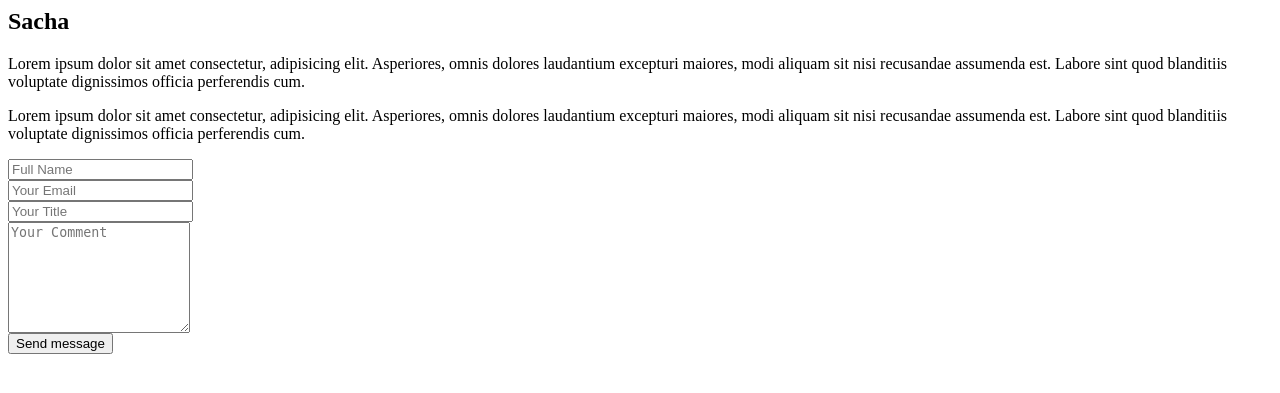
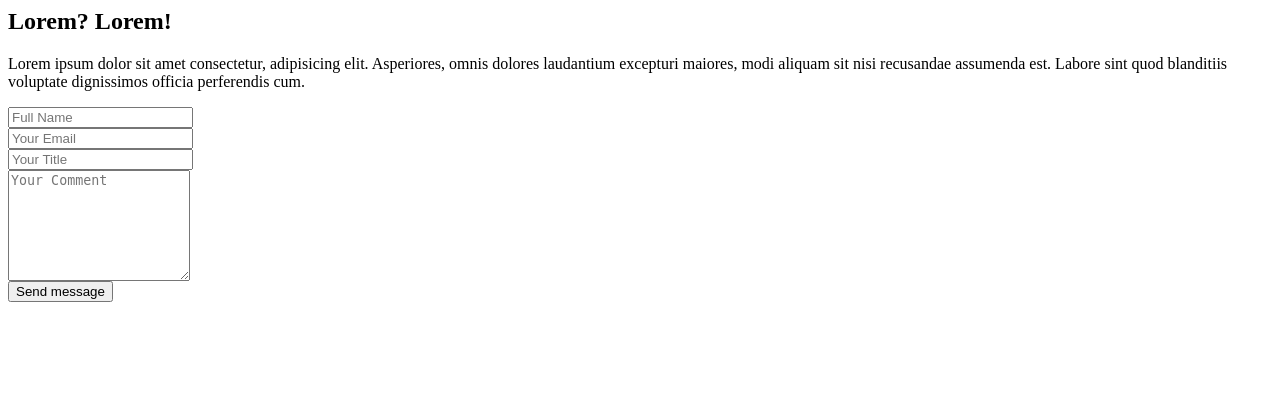
Before and after one commit to Mr-Personne/portfolio-slider, a PHP site: page /contact.php in a window 1280 px wide. Shown: the top 393 px of the page. Run offline with PHP 8.4, Linux system fonts and the light colour scheme.

Commit message:
mise en place de base en terme de style? (base du portfolio en place, contact basique en place, progess bar bootstrap page skills

```diff
--- a/contact.php
+++ b/contact.php
@@ -1,37 +1,34 @@
 <section class="contact">
-  <div class="container-fluid pl-5 pr-5 fade-anim">
+  <div class="container-fluid p-5 fade-anim">
     <div class="container">
       <div class="row">
         <div class="col-3">
-          <h2>Sacha</h2>
-          <p>Lorem ipsum dolor sit amet consectetur, adipisicing elit. Asperiores, omnis dolores
-            laudantium excepturi maiores, modi aliquam sit nisi recusandae assumenda est. Labore
-            sint quod blanditiis voluptate dignissimos officia perferendis cum.</p>
+          <h2>Lorem? Lorem!</h2>
           <p>Lorem ipsum dolor sit amet consectetur, adipisicing elit. Asperiores, omnis dolores
             laudantium excepturi maiores, modi aliquam sit nisi recusandae assumenda est. Labore
             sint quod blanditiis voluptate dignissimos officia perferendis cum.</p>
         </div>
 
         <div class="col-9">
-          <form action="traitement.php" method="post" class="needs-validation" novalidate>
+          <form action="" method="post" class="needs-validation" novalidate>
             <div class="row w-100 mx-auto">
               <div class="col-6">
-                <input type="text" class="form-control py-4" placeholder="Full Name" id="validationTooltip01" required
+                <input type="text" class="form-control mb-4" placeholder="Full Name" id="validationTooltip01" required
                   name="name">
                 <span class="text-danger"></span>
               </div>
               <div class="col-6">
-                <input type="email" class="form-control  py-4" placeholder="Your Email" required name="email">
+                <input type="email" class="form-control  mb-4" placeholder="Your Email" required name="email">
               </div>
             </div>
             <div class="row w-100 mx-auto">
               <div class="col-12">
-                <input type="text" class="form-control py-4" placeholder="Your Title" required name="title">
+                <input type="text" class="form-control mb-4" placeholder="Your Title" required name="title">
               </div>
             </div>
             <div class="row w-100 mx-auto">
               <div class="col-12">
-                <textarea class="form-control py-4" id="validationTextarea" rows="7" placeholder="Your Comment" required
+                <textarea class="form-control mb-4" id="validationTextarea" rows="7" placeholder="Your Comment" required
                   name="comment"></textarea>
               </div>
             </div>
--- a/index.html
+++ b/index.html
@@ -15,7 +15,7 @@
 
 <body class="home-main-color">
     <header class="home-second-color">
-        <div class="container-fluid p-5">
+        <div class="container-fluid p-3">
             <div class="container">
                 <div class="row">
                     <div class="col-12">
@@ -34,7 +34,7 @@
     </header>
 
     <!-- bottom bar -->
-    <div class="container-fluid bottom-bar p-5 home-second-color">
+    <div class="container-fluid bottom-bar p-3 home-second-color">
         <div class="container">
             <div class="row">
                 <div class="col-12">
@@ -51,7 +51,7 @@
     </div>
     <!-- ********************************************************** -->
 
-    <main class="fade-anim">
+    <main class="fade-anim pt-100px">
         <section class="home">
             <div class="container-fluid p-5">
                 <div class="container">
--- a/scss/_common.scss
+++ b/scss/_common.scss
@@ -90,3 +90,8 @@ nav ul li:hover{
     from { opacity: 0; }
     to   { opacity: 1; }
 }
+
+//system margin
+.pt-100px{
+    padding-top: 100px;
+}
--- a/scss/_contact.scss
+++ b/scss/_contact.scss
@@ -3,6 +3,9 @@ $main-color : #3C4245; $second-color : #DFCDC3; $next-color : #719192;
 //section nav
 header.contact-second-color{
     color: $main-color;
+    position: fixed;
+    width: 100%;
+    z-index: 1000;
 }
 
 
--- a/scss/_home.scss
+++ b/scss/_home.scss
@@ -3,6 +3,9 @@ $main-color : #5F6769; $second-color : #3C4245;  $next-color : #719192;
 //section nav
 header.home-second-color{
     color: white;
+    position: fixed;
+    width: 100%;
+    z-index: 1000;
 }
 
 //section home
--- a/scss/_skills.scss
+++ b/scss/_skills.scss
@@ -3,6 +3,9 @@ $main-color : #719192; $second-color : #5F6769; $next-color : #DFCDC3;
 //section nav
 header.skills-second-color{
     color: white;
+    position: fixed;
+    width: 100%;
+    z-index: 1000;
 }
 
 //section home
```
Also changed, not shown: portfolio.php (+13 -9 lines), scss/_portfolio.scss (+39 -0 lines), media/hover-eye.png (added), media/project1.PNG (added).
